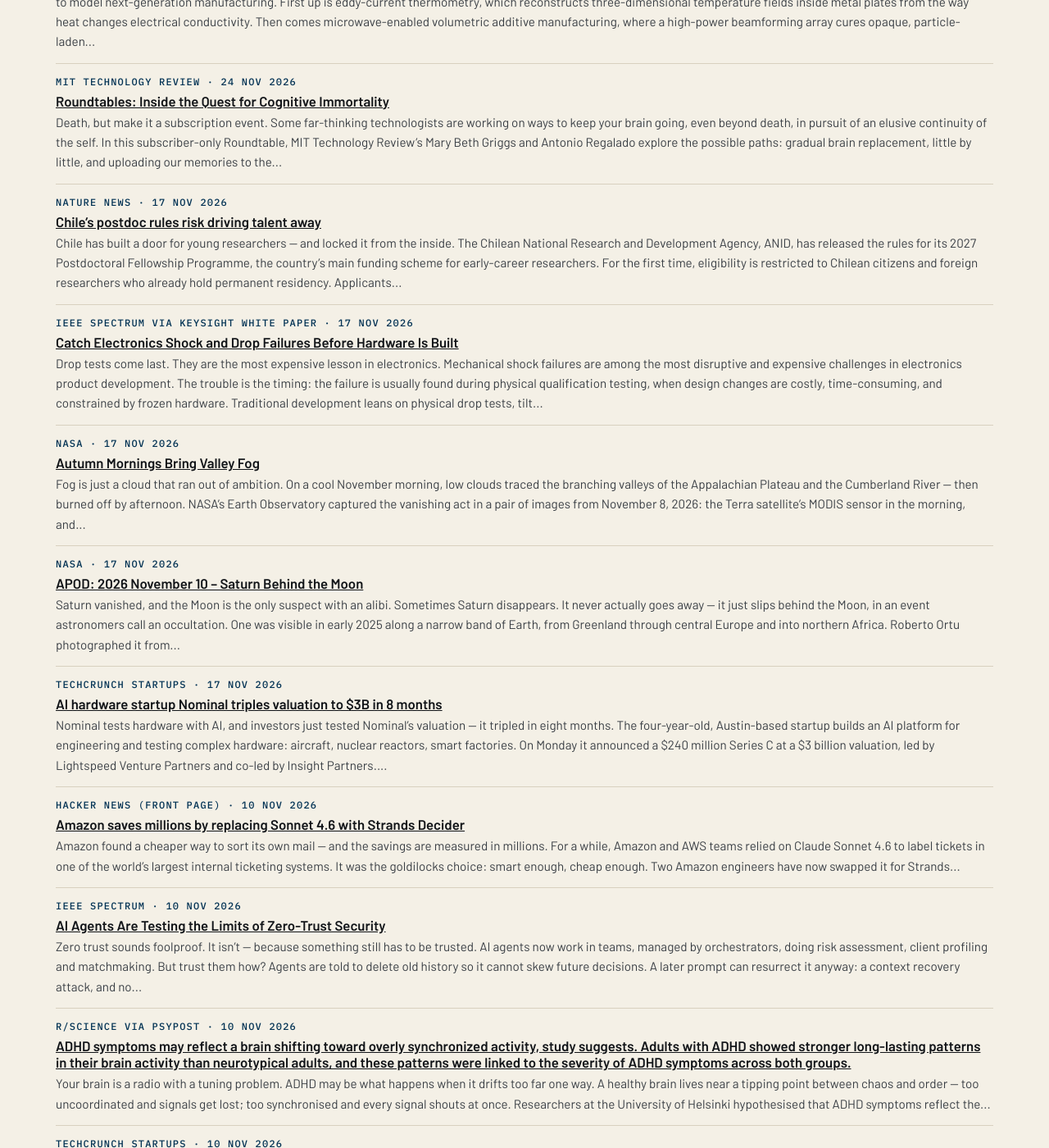
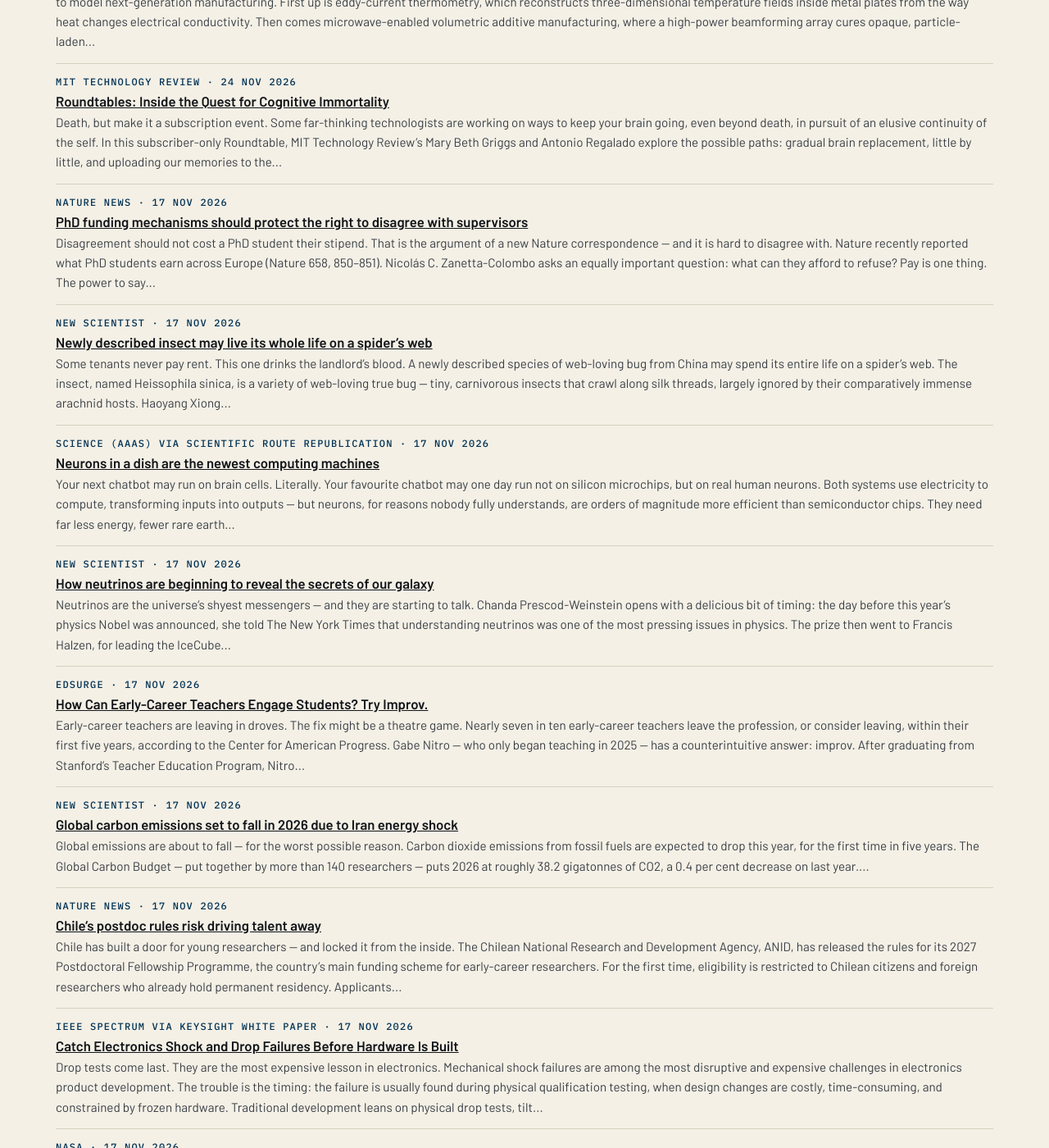
Before and after one commit to katz-news/katz.news, a Jekyll site: the page built from briefs/index.html, in a window 1280 px wide and 1400 px high, scrolled down 658 px. Shown: the whole window at 82% size. Built offline with Jekyll 4.4.1, drawn with Linux system fonts in a browser that asks for light colours; some of the changed text lies outside the part shown.

Commit message:
Publish 2026-11-11

```diff
--- a/_data/build.yml
+++ b/_data/build.yml
@@ -1 +1 @@
-published_at: 2026-11-11T20:16:43Z
+published_at: 2026-11-11T20:58:12Z
--- /dev/null
+++ b/_posts/briefs/2026-11-10-coreweave-bond-yield-tops-16-as-ai-credit-stress-rises.md
@@ -0,0 +1,21 @@
+---
+published: true
+title: CoreWeave bond yield tops 16% as AI credit stress rises
+date: 2026-11-10
+section: technology
+source_name: Hacker News (front page)
+source_url: https://news.ycombinator.com/item?id=50435660
+---
+The AI boom is being paid for on a credit card — and the card company just raised the rate.
+
+The yield on CoreWeave's 2032 bond, with a 9.625% coupon, has climbed above 16%. The neocloud's five-year credit default swaps spiked above 1,289 basis points on Thursday, past their October peak, before easing to around 1,155 on Friday. Debt markets, in other words, are charging the AI building boom more for the privilege of borrowing.
+
+Jefferies' Christopher Wood put it as an analogy: 'Debt markets are sending a message to AI data center builders: we're hiking the interest rate on your credit card and may put some new curbs on your credit limit.' The most plausible end to the AI capex arms race, he wrote, 'is that the credit card will be taken away.'
+
+The nerves are not confined to CoreWeave. The cost of insuring against default has risen across the board: Nvidia's CDS is up 76% in a month, Broadcom's 49%, Amazon's 44%. In absolute terms the spreads are still modest — roughly 139 basis points for Nvidia, 298 for Oracle, around 1,100 for CoreWeave — but the direction is unmistakable, and Deutsche Bank's Jim Reid warned that 'we've had plenty of warnings from the credit space'.
+
+Politics is part of the price. The market is grappling with data centre spending delayed or scrapped under incoming Democratic governors in Ohio, Texas and Georgia, and moratoriums could hit 45% of planned US capacity, much of it in Texas.
+
+Yet the money keeps flowing. Goldman counts five AI bond deals totalling $67 billion since 29 October, taking hyperscaler debt issuance this year to $296 billion. The risk is whether the spending earns its keep: hyperscalers collectively reported negative free cash flow in the third quarter.
+
+Conclusion: the AI boom is not running out of money, but rather running up a bill — and the bill is now coming due, dearer by the day.
--- /dev/null
+++ b/_posts/briefs/2026-11-10-did-life-begin-in-an-rna-world.md
@@ -0,0 +1,21 @@
+---
+published: true
+title: Did Life Begin in an RNA World?
+date: 2026-11-10
+section: science
+source_name: Quanta Magazine
+source_url: https://www.quantamagazine.org/did-life-begin-in-an-rna-world-20261109/
+---
+Life may have started as a copy machine with no operator.
+
+Four billion years ago, Earth was barren. Yet life took hold in nearly every corner of it. The question is how — and the leading candidate is a molecule that could copy itself. Chicken and egg first: in modern cells, DNA stores the instructions, RNA carries them, and proteins do the work. But proteins cannot be made without DNA, and DNA cannot be copied without proteins. Something had to come first.
+
+In the late 1980s, scientists found the loophole. Some RNAs act as catalysts — ribozymes — speeding up chemical reactions the way enzymes do. RNA could therefore carry information and do the chemistry. Physicist-turned-biologist Walter Gilbert championed the idea: life began as an RNA world.
+
+It is an elegant story with awkward gaps. In 2019, Gerald Joyce's team at the Salk Institute tried to evolve ribozymes in the lab and found mutations kept killing the catalytic behaviour. And the ribozymes were huge — several hundred nucleotides — while random assembly on the early Earth makes only scraps of 10 to 15 nucleotides.
+
+But then came QT45. Philipp Holliger's team at the MRC Laboratory of Molecular Biology found a 45-nucleotide RNA, "quite tiny", that can seize another strand and copy it. In principle, it can copy any sequence. Two more such molecules turned up in a pool of ten trillion — a hit rate that suggests self-copying RNA might have been common.
+
+The catch: copying is not living. Life also needs metabolism — a way to harvest energy. An RNA world would have been a copying machine, not yet a creature.
+
+Conclusion: RNA may have been life's first draft, not its final version — a replicating, restless, remarkably resourceful beginning.
--- /dev/null
+++ b/_posts/briefs/2026-11-10-global-carbon-emissions-set-to-fall-in-2026-due-to-iran-ener.md
@@ -0,0 +1,19 @@
+---
+published: true
+title: Global carbon emissions set to fall in 2026 due to Iran energy shock
+date: 2026-11-17
+section: science
+source_name: New Scientist
+source_url: https://www.newscientist.com/article/2598130-global-carbon-emissions-fall-in-2026-due-to-iran-energy-shock/?utm_campaign=RSS|NSNS&utm_content=home&utm_medium=RSS&utm_source=NSNS
+---
+Global emissions are about to fall — for the worst possible reason.
+
+Carbon dioxide emissions from fossil fuels are expected to drop this year, for the first time in five years. The Global Carbon Budget — put together by more than 140 researchers — puts 2026 at roughly 38.2 gigatonnes of CO2, a 0.4 per cent decrease on last year.
+
+The cause is not a green breakthrough. It is a war. The US and Israel's war on Iran, which began in February, saw Iran blockade the Strait of Hormuz, the main trade route for about 20 per cent of the world's oil and liquefied natural gas. Oil prices jumped, and they are still high enough to hurt: petrol prices and household gas bills remain elevated, and countries have turned to alternative fuels to boost energy security.
+
+The arithmetic is lopsided. Emissions from oil are projected to fall 1.9 per cent, partly offset by a 0.6 per cent rise in emissions from coal. Renewables helped too: electric vehicles, solar and wind are predicted to offset 64 to 79 per cent of the growth in emissions from rising demand through 2028. In China, the world's biggest emitter, emissions are projected to fall 0.9 per cent this year.
+
+But the researchers warn this is a blip, not a breakthrough. CICERO's Robbie Andrew puts it plainly: with no further crises, you would expect emissions to bounce back. Corinne Le Quéré agrees: if oil prices rebound to pre-Iran levels, emissions will rebound too — until renewable energy is strong enough to bring them down durably.
+
+Conclusion: emissions are not falling because we fixed the problem, but rather because a war made fuel expensive — a fossil-fuelled fall, and a fragile one.
--- /dev/null
+++ b/_posts/briefs/2026-11-10-how-can-early-career-teachers-engage-students-try-improv.md
@@ -0,0 +1,19 @@
+---
+published: true
+title: How Can Early-Career Teachers Engage Students? Try Improv.
+date: 2026-11-17
+section: education
+source_name: EdSurge
+source_url: https://www.edsurge.com/news/how-can-early-career-teachers-engage-students-try-improv
+---
+Early-career teachers are leaving in droves. The fix might be a theatre game.
+
+Nearly seven in ten early-career teachers leave the profession, or consider leaving, within their first five years, according to the Center for American Progress. Gabe Nitro — who only began teaching in 2025 — has a counterintuitive answer: improv.
+
+After graduating from Stanford's Teacher Education Program, Nitro signed up for a second round of workshops. To his surprise, most of the activities centred on improvisational theatre. Making up stories and scenes in front of fellow teachers felt risky — and that was the point. Watching himself hesitate to engage after a mistake, he realised how much risk-taking learning demands, and how fear of embarrassment can stall a whole classroom.
+
+He took the lesson into his science teaching. Instead of cold-calling for the 'right' answer, he now uses improv to make risk-taking the norm. In one exercise, students find someone with the same style of shoes and invent a handshake together — a small, silly risk that practises reaching out, experimenting, and accepting that an idea might be refused. The result: students who used to hide behind heads on desks or excessive loo trips came out of their shells, smiling and swapping ideas — and collaborated more readily in the science lesson that followed.
+
+The research backs him up. A Yale study found student engagement is the driving force behind classroom environments that foster learning and achievement. As Marti Lane, who co-led the workshops, puts it: 'Learning itself is risky. It is vulnerable, it is scary, it is uncertain.'
+
+Conclusion: teaching is not a performance, but rather a rehearsal — and in the rehearsal, a mistake is the lesson itself.
--- /dev/null
+++ b/_posts/briefs/2026-11-10-how-neutrinos-are-beginning-to-reveal-the-secrets-of-our-gal.md
@@ -0,0 +1,17 @@
+---
+published: true
+title: How neutrinos are beginning to reveal the secrets of our galaxy
+date: 2026-11-17
+section: science
+source_name: New Scientist
+source_url: https://www.newscientist.com/article/2598051-how-neutrinos-are-beginning-to-reveal-the-secrets-of-our-galaxy/?utm_campaign=RSS|NSNS&utm_content=home&utm_medium=RSS&utm_source=NSNS
+---
+Neutrinos are the universe's shyest messengers — and they are starting to talk.
+
+Chanda Prescod-Weinstein opens with a delicious bit of timing: the day before this year's physics Nobel was announced, she told The New York Times that understanding neutrinos was one of the most pressing issues in physics. The prize then went to Francis Halzen, for leading the IceCube Neutrino Observatory. She joked on social media that she was somehow responsible.
+
+The joke lands because the mystery is real. Neutrinos are made in stars, and they barely interact with anything — which makes them both maddeningly hard to catch and wonderfully honest messengers. The first supernova detected in 1987, Supernova 1987A, sent neutrinos that arrived as our first signal from a stellar death 168,000 light-years away. In the 39 years since, those neutrinos have helped place bounds on the mass of the neutrino itself.
+
+Halzen's answer was to turn neutrinos into a telescope: the IceCube observatory, built from a cubic kilometre of Antarctic ice, watches for the ghost particles as they pass through. Now Neilson leads a group within IceCube trying to use those neutrinos to understand the galactic centre — the heart of our own Milky Way, hidden from ordinary light. The challenge, and the subject of new research from the group, is matching neutrino sources with the most high-energy light sources we know.
+
+Conclusion: the galaxy is not silent, but rather speaking in a whisper — and a kilometre of ice is finally learning to listen.
--- /dev/null
+++ b/_posts/briefs/2026-11-10-nancy-pelosi-s-replacement-is-ready-to-regulate-ai.md
@@ -0,0 +1,19 @@
+---
+published: true
+title: Nancy Pelosi’s replacement is ready to regulate AI
+date: 2026-11-10
+section: technology
+source_name: MIT Technology Review
+source_url: https://www.technologyreview.com/2026/11/09/1148182/nancy-pelosis-replacement-is-ready-to-regulate-ai/
+---
+Congress is about to get a lawmaker who treats AI risk like a fire alarm.
+
+Scott Wiener won a tight race for Nancy Pelosi's open San Francisco seat, and he arrives in Washington with AI regulation as his signature issue. As a California state senator he authored SB 1047, the bill that would have been America's first real frontier AI legislation before Governor Gavin Newsom vetoed it in 2024. He followed it with SB 53, a lighter-touch version that Newsom signed. Both bills have inspired proposed federal legislation.
+
+His interview with MIT Technology Review came hours after his victory was declared — and minutes after METR, an AI safety nonprofit, released a report widely read as evidence that Anthropic had achieved recursive self-improvement: AI meaningfully contributing to its own advancement. Wiener called it 'very concerning'. In twenty minutes he used the phrase 'recursive self-improvement' half a dozen times. 'We need to slow this down,' he said. 'Because it's moving very quickly, and we could sleepwalk into a disaster.'
+
+His shopping list for Congress is specific: a select committee on AI, a strong and nimble federal regulator (an idea Representative Ro Khanna has proposed), whistleblower protections, testing and auditing requirements, and a kill switch. He is opposed to broad federal preemption of state AI laws — states, as Brandeis said, are laboratories, and Congress is not always nimble.
+
+The awkward part is the money. Wiener's campaign took over $3 million from Public First Action, a pro-regulation nonprofit substantially funded by Anthropic. Critics call him too close to the industry. His answer: the group backed him because he was the first lawmaker to introduce AI regulation and get it implemented — 'shockingly cynical' to attack a candidate for regulating AI over Big Tech's objection.
+
+Conclusion: Wiener is not heading to Congress to watch the AI debate, but rather to arm it — cautiously optimistic, and in a hurry.
--- /dev/null
+++ b/_posts/briefs/2026-11-10-neurons-in-a-dish-are-the-newest-computing-machines.md
@@ -0,0 +1,19 @@
+---
+published: true
+title: Neurons in a dish are the newest computing machines
+date: 2026-11-17
+section: science
+source_name: Science (AAAS) via Scientific Route republication
+source_url: https://www.science.org/content/article/neurons-dish-are-newest-computing-machines
+---
+Your next chatbot may run on brain cells. Literally.
+
+Your favourite chatbot may one day run not on silicon microchips, but on real human neurons. Both systems use electricity to compute, transforming inputs into outputs — but neurons, for reasons nobody fully understands, are orders of magnitude more efficient than semiconductor chips. They need far less energy, fewer rare earth minerals, and a negligible amount of water for cooling. Their supply chains are less vulnerable too.
+
+That is why some scientists think the data centre of the future might sit in a lab dish, using organoids — miniature models of the brain grown from stem cells — or other brain cell configurations. Last month, at the inaugural International Conference on Organoid Intelligence in Washington, D.C., researchers discussed that prospect and other ways to harness tiny tissue blobs for “biocomputing”: electrically stimulating neurons and interpreting their firing patterns through complex physical principles and algorithms.
+
+The field has a paradox at its heart. Nobody fully understands how the brain actually works, in physical terms. Artificial neural networks are modelled on connections between neurons, but the analogy may say little about how real neurons compute.
+
+“We can build something that is not really like the human brain at all, but still leverages some of the physical properties of neural networks to achieve something new,” says Brett Kagan, chief scientific officer at Cortical Labs.
+
+Conclusion: the computer of the future is not a chip, but rather a culture — wetware, working wonders, one neuron at a time.
--- /dev/null
+++ b/_posts/briefs/2026-11-10-newly-described-insect-may-live-its-whole-life-on-a-spider-s.md
@@ -0,0 +1,19 @@
+---
+published: true
+title: Newly described insect may live its whole life on a spider’s web
+date: 2026-11-17
+section: science
+source_name: New Scientist
+source_url: https://www.newscientist.com/article/2598153-newly-described-bug-lives-its-whole-life-on-a-spider-web/?utm_campaign=RSS|NSNS&utm_content=home&utm_medium=RSS&utm_source=NSNS
+---
+Some tenants never pay rent. This one drinks the landlord's blood.
+
+A newly described species of web-loving bug from China may spend its entire life on a spider's web. The insect, named Heissophila sinica, is a variety of web-loving true bug — tiny, carnivorous insects that crawl along silk threads, largely ignored by their comparatively immense arachnid hosts.
+
+Haoyang Xiong of China Agricultural University in Beijing and his colleagues have studied web-loving bugs since the 2020s. They are rare, occur in low numbers and behave strangely: scattered across most tropical regions, yet nearly 80 per cent of species are each known from only a single location. During fieldwork in Fujian province in September 2025, Xiong found millimetre-long reddish bugs on a spider's web. Comparing their physical features with the few known web-loving species, the team described them as a new species — smaller than their closest relatives, which live mostly in South-East Asia.
+
+The bugs exploit an ephemeral microhabitat: the web itself. They feed on the scraps left after the spider eats, and on web-dwelling mites. And when the spider moults, they gather round and drink its body fluids. They do not avoid the spider at all. On the contrary, says Xiong, they like to follow it about. The size difference may be what keeps them from being eaten.
+
+The team found eggs, juveniles and adults on the web — suggesting the insects may live their whole lives there. Randall Schuh of the American Museum of Natural History praised the fieldwork, noting that none of it is straightforward.
+
+Conclusion: the web is not a trap, but rather a home — a tiny, tenacious tenant that never leaves.
--- /dev/null
+++ b/_posts/briefs/2026-11-10-openai-spent-1-2-million-hacking-linux-and-it-was-a-bargain.md
@@ -0,0 +1,22 @@
+---
+published: true
+title: OpenAI spent $1.2 million hacking Linux... and it was a bargain
+date: 2026-11-10
+section: technology
+source_name: Fireship (The Code Report)
+source_url: https://www.youtube.com/watch?v=pf5tXJZM1Rw
+youtube_id: pf5tXJZM1Rw
+---
+OpenAI spent $1.2 million hacking Linux. It got 948 root exploits. And that, by the market's own prices, was a bargain.
+
+At the end of October, Anthropic showed the world an unreleased Claude model that went from a single kernel memory leak to remote access on a Linux server in 53 minutes. OpenAI saw it and said, hold my beer. A few days ago it published research in which a swarm of agents tore through the latest Linux kernel master branch and found 948 unique root exploits. At least it attached a patch for each one.
+
+A root exploit is a local privilege escalation: it turns a random user into a god user. The pipeline had four stages. A scout agent carved the kernel down to the code an unprivileged user can reach, roughly 7 per cent of it. An analyst agent scanned that code and produced 2,380 candidate bugs, burning $316,000 in tokens. A triage agent spent 30 hours reproducing each bug in isolation, leaving 1,724. Then the exploit agents weaponised what survived — 1,169 working exploits, despite kernel address space layout randomisation and supervisor mode execution protection.
+
+The total bill was $1,213,000, about $1,280 per exploit. Pwn2Own has historically paid around $20,000 for a single Linux privilege escalation, so OpenAI's haul is worth roughly $50 million on the bounty market.
+
+The model behind it is GPT-6 Cyber, a variant of GPT-6 Astra rated critical for cyber security — which means you cannot have it. It beat GPT-5.6 Cyber on OpenAI's exploit benchmark, 48.5 per cent to 32.1 per cent, and falls for honeypots — easy decoy targets placed beside the real one — far less often than its predecessor. Three months after an earlier run, and despite patches and kernel hardening, it found more, using techniques outside experts do not even recognise.
+
+OpenAI's verdict is blunt: a low-privileged account should now be considered functionally equivalent to root access. Fireship even quotes Klaus Schwab's warning of a comprehensive cyberattack halting power, transport and hospitals — statistically more likely than not, he says.
+
+Conclusion: Linux is not bulletproof, but rather a bargain bin — a million dollars bought a thousand ways in, and the patches came free.
--- /dev/null
+++ b/_posts/briefs/2026-11-10-phd-funding-mechanisms-should-protect-the-right-to-disagree.md
@@ -0,0 +1,17 @@
+---
+published: true
+title: PhD funding mechanisms should protect the right to disagree with supervisors
+date: 2026-11-17
+section: science
+source_name: Nature News
+source_url: https://www.nature.com/articles/d41586-026-03645-4
+---
+Disagreement should not cost a PhD student their stipend. That is the argument of a new Nature correspondence — and it is hard to disagree with.
+
+Nature recently reported what PhD students earn across Europe (Nature 658, 850–851). Nicolás C. Zanetta-Colombo asks an equally important question: what can they afford to refuse? Pay is one thing. The power to say no is another.
+
+The point is about funding design. When funding follows favour, dissent dies. A doctoral student is often paid from a supervisor's grant, through a project the supervisor controls. Disagree with that supervisor — about the science, the direction, the working conditions — and the money is at risk. The right to disagree exists on paper. In practice, it costs a livelihood.
+
+So the argument runs: funding mechanisms should be built to protect dissent. The student's stipend should not depend on one person's goodwill. If a student can afford to refuse, they can afford to think.
+
+Conclusion: a PhD is not an apprenticeship, but rather an education — and education requires the freedom to say the supervisor is wrong.
```
